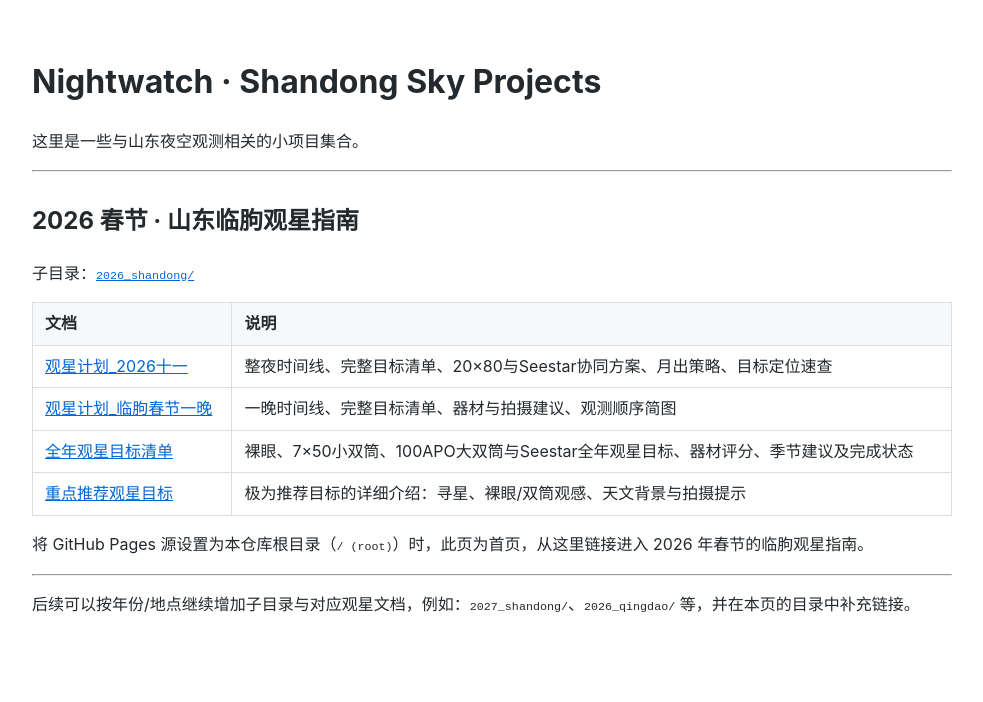
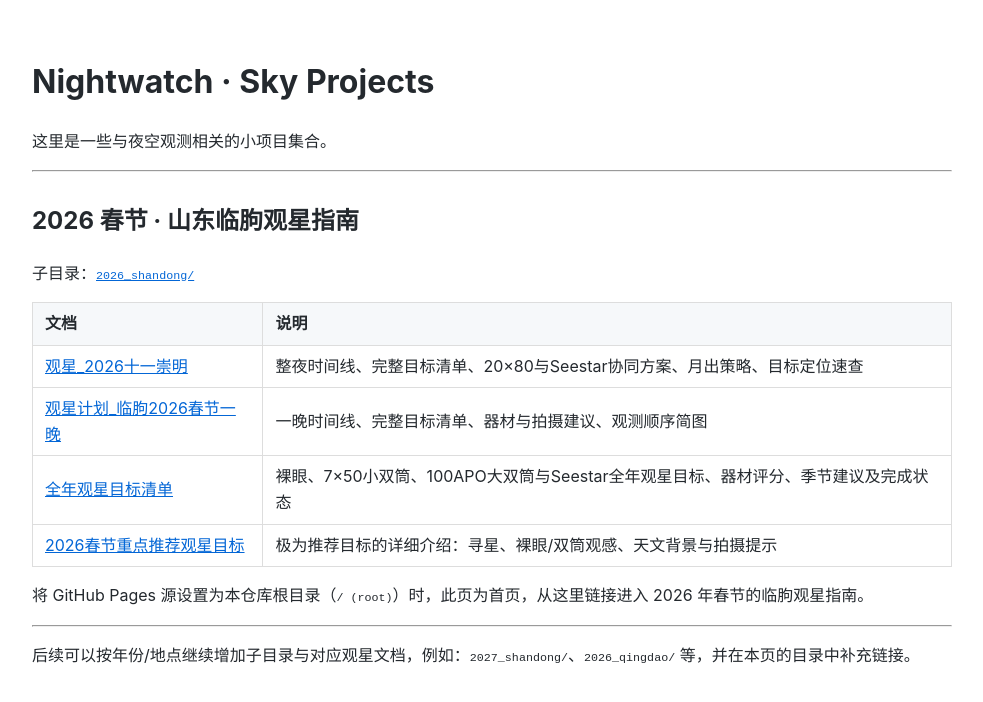
Before and after one commit to dadongshangu/nightwatch, a Jekyll site: the page built from index.md, in a window 1280 px wide. Shown: the top 702 px of the page, without its empty margins (148-1131 px from the left). Built offline with Jekyll 4.4.1, drawn with Linux system fonts in a browser that asks for light colours; our own code applies the rules of GitHub Pages for plain Markdown files.

Commit message:
Update index.md

```diff
--- a/index.md
+++ b/index.md
@@ -1,9 +1,9 @@
 ---
 layout: default
 ---
-# Nightwatch · Shandong Sky Projects
+# Nightwatch · Sky Projects
 
-这里是一些与山东夜空观测相关的小项目集合。
+这里是一些与夜空观测相关的小项目集合。
 
 ---
 
@@ -13,10 +13,10 @@ layout: default
 
 | 文档 | 说明 |
 |------|------|
-| [观星计划_2026十一](2026_10.1_chongming) | 整夜时间线、完整目标清单、20×80与Seestar协同方案、月出策略、目标定位速查 |
-| [观星计划_临朐春节一晚](2026_shandong/观星计划_临朐春节一晚) | 一晚时间线、完整目标清单、器材与拍摄建议、观测顺序简图 |
+| [观星_2026十一崇明](2026_10.1_chongming) | 整夜时间线、完整目标清单、20×80与Seestar协同方案、月出策略、目标定位速查 |
+| [观星计划_临朐2026春节一晚](2026_shandong/观星计划_临朐春节一晚) | 一晚时间线、完整目标清单、器材与拍摄建议、观测顺序简图 |
 | [全年观星目标清单](goals) | 裸眼、7×50小双筒、100APO大双筒与Seestar全年观星目标、器材评分、季节建议及完成状态 |
-| [重点推荐观星目标](2026_shandong/重点推荐观星目标) | 极为推荐目标的详细介绍：寻星、裸眼/双筒观感、天文背景与拍摄提示 |
+| [2026春节重点推荐观星目标](2026_shandong/重点推荐观星目标) | 极为推荐目标的详细介绍：寻星、裸眼/双筒观感、天文背景与拍摄提示 |
 
 将 GitHub Pages 源设置为本仓库根目录（`/ (root)`）时，此页为首页，从这里链接进入 2026 年春节的临朐观星指南。
 
```
